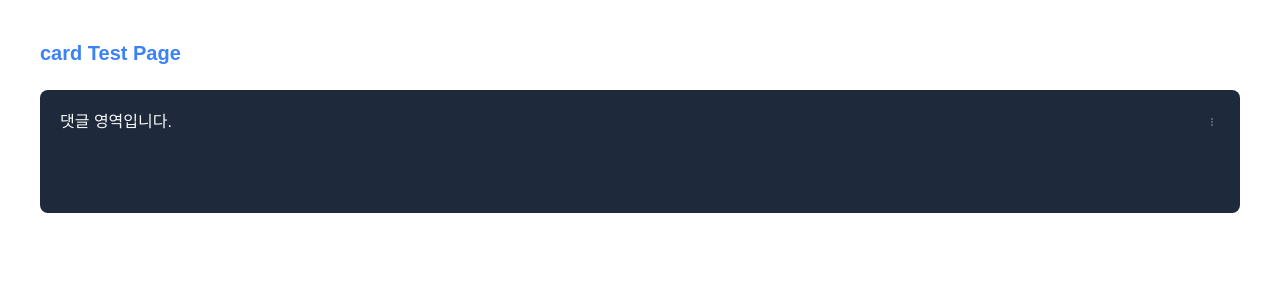
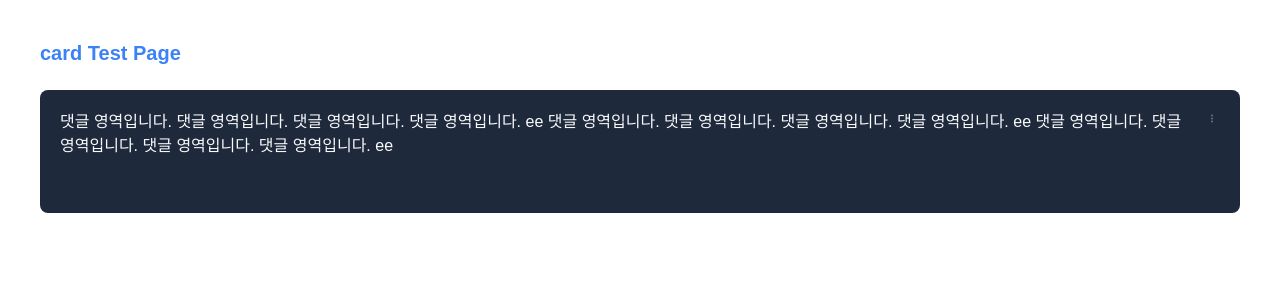
Before and after one commit to ozen0718/coworkers, a Next.js app: page /card in a window 1280 px wide. Shown: the top 300 px of the page. Built offline with nearby package versions, Linux system fonts and the light colour scheme.

Commit message:
[Feat] BoardComment-댓글 내용, kebab icon 위치 배열

```diff
--- a/src/assets/icons/kebab.tsx
+++ /dev/null
@@ -1,26 +0,0 @@
-interface KebabProps {
-  width?: number | string;
-  height?: number | string;
-  color?: string;
-}
-
-export default function Kebab({
-  width = 24,
-  height = 24,
-  color = "currentColor",
-}: KebabProps) {
-  return (
-    <svg
-      className="cursor-pointer"
-      width={width}
-      height={height}
-      viewBox="0 0 24 24"
-      fill="none"
-      xmlns="http://www.w3.org/2000/svg"
-    >
-      <circle cx="12" cy="7.5" r="1.5" fill={color} />
-      <circle cx="12" cy="12" r="1.5" fill={color} />
-      <circle cx="12" cy="16.5" r="1.5" fill={color} />
-    </svg>
-  );
-}
--- a/src/components/Card/Comment/AuthorInfo.tsx
+++ b/src/components/Card/Comment/AuthorInfo.tsx
@@ -0,0 +1,21 @@
+import Image from "next/image";
+
+export default function AuthorInfo() {
+  return (
+    <div className="flex flex-col w-full lg:w-[311px] lg:h-[32px] bg-bg200 p-5 rounded-lg ">
+      <div className="flex justify-between items-center w-full text-xs">
+        <Image
+          src="/icons/profile-member-lg"
+          alt="프로필 사진"
+          width={32}
+          height={32}
+        />
+        <span className="block max-h-[45px] overflow-y-auto overflow-x-hidden scroll-area">
+          우지은
+        </span>
+
+        <span>날짜</span>
+      </div>
+    </div>
+  );
+}
--- a/src/components/Card/Comment/BoardComment.tsx
+++ b/src/components/Card/Comment/BoardComment.tsx
@@ -1,13 +1,28 @@
-import Kebab from "@/assets/icons/kebab";
+import Image from "next/image";
 
 export default function BoardComment() {
   return (
-    <div className="flex flex-col lg:w-[1200px] lg:h-[123px] bg-bg200 p-5 rounded-lg ">
+    <div className="flex flex-col w-full lg:w-[1200px] lg:h-[123px] min-h-[113px] bg-bg200 p-5 rounded-lg">
       {/* 댓글 내용 + 아이콘 */}
 
-      <div className="flex justify-between items-center w-full text-base">
-        <span className="truncate">댓글 영역입니다.</span>
-        <Kebab width={16} height={16} color="#64748B" />
+      <div className="flex justify-between items-start w-full text-base">
+        <div className="flex items-start">
+          {/* 텍스트 내용 */}
+          <span className="block max-h-[45px] overflow-y-auto overflow-x-hidden scroll-area mr-2">
+            댓글 영역입니다. 댓글 영역입니다. 댓글 영역입니다. 댓글 영역입니다.
+            ee 댓글 영역입니다. 댓글 영역입니다. 댓글 영역입니다. 댓글
+            영역입니다. ee 댓글 영역입니다. 댓글 영역입니다. 댓글 영역입니다.
+            댓글 영역입니다. ee
+          </span>
+          {/* 이미지 */}
+          <Image
+            className="flex items-start cursor-pointer"
+            src="/icons/kebab-sm.svg"
+            alt="Kebab Icon"
+            width={16}
+            height={16}
+          />
+        </div>
       </div>
     </div>
   );
--- a/src/styles/globals.css
+++ b/src/styles/globals.css
@@ -8,6 +8,10 @@
   button {
     cursor: pointer;
   }
+}
+
+.scroll-area::-webkit-scrollbar {
+  display: none;
 }
 
 @theme {
```
Also changed, not shown: public/icons/kebab-sm.svg (added).
